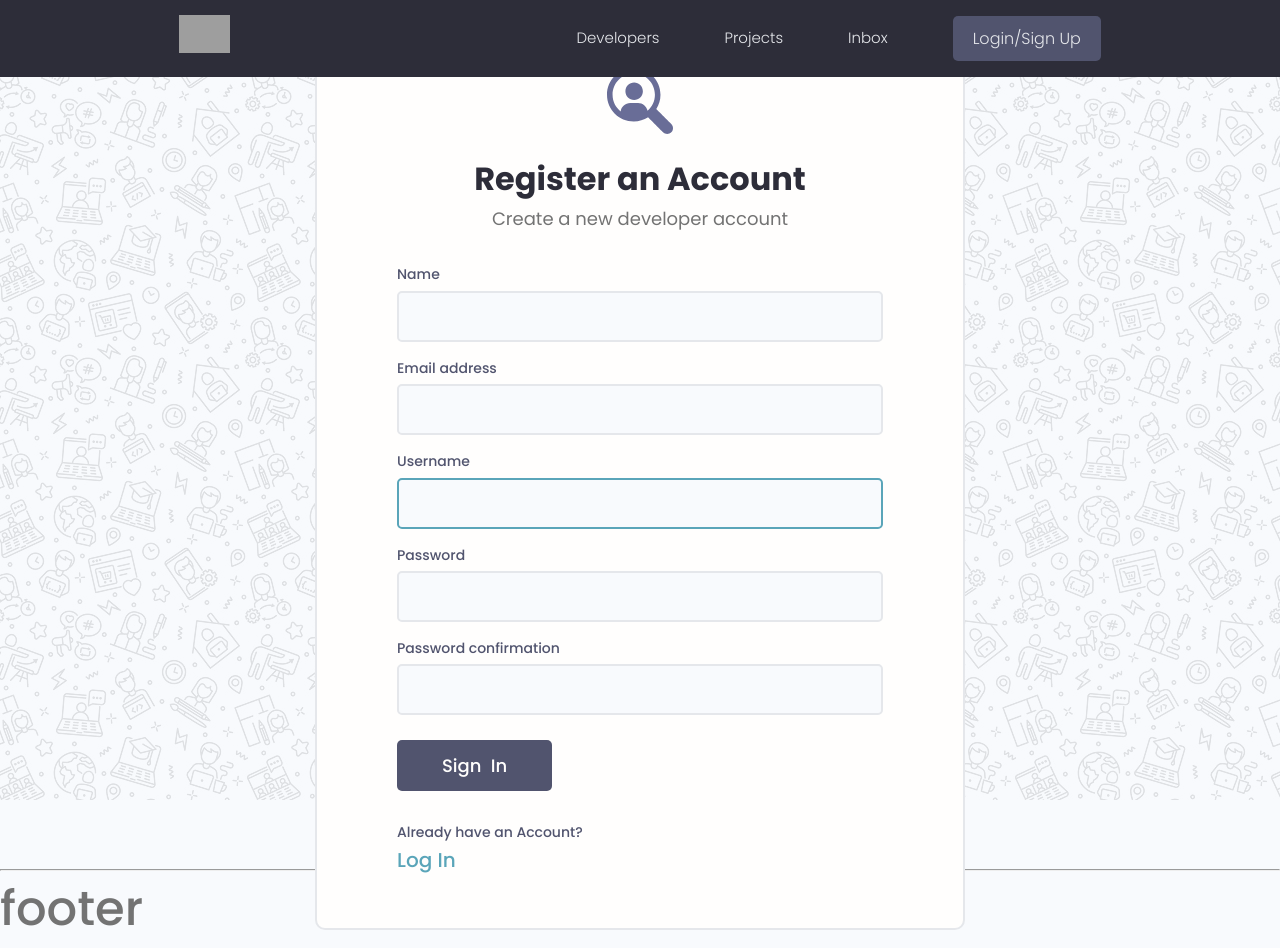
After one commit to zztamazing/Django_project, a Django app: page /register/ in a window 1280 px wide. The commit adds this page. Run offline with Django 4.2, Linux system fonts and the light colour scheme; grey boxes are pictures that could not be loaded.

Commit message:
P20 Styling Login & Register Page

```diff
--- a/projects/templates/projects/single-project.html
+++ b/projects/templates/projects/single-project.html
@@ -37,7 +37,8 @@
                 <div class="column column--2of3">
                     <img class="singleProject__preview" src="{{ project.featured_image.url }}"
                          alt="portfolio thumbnail"/>
-                    <a href="profile.html" class="singleProject__developer">{{ project.owner }}</a>
+                    <a href="{% url 'user-profile' project.owner.id %}"
+                       class="singleProject__developer">By {{ project.owner }}</a>
                     <h2 class="singleProject__title">{{ project.title }}</h2>
                     <h3 class="singleProject__subtitle">About the Project</h3>
                     <div class="singleProject__info">
--- a/projects/views.py
+++ b/projects/views.py
@@ -1,6 +1,7 @@
 from django.shortcuts import render, redirect
 from .models import Project
 from .forms import ProjectForm
+from django.contrib.auth.decorators import login_required
 # Create your views here.
 from django.http import HttpResponse
 
@@ -31,6 +32,7 @@ def project(request, pk):
     return render(request, 'projects/single-project.html', context)
 
 
+@login_required(login_url='login')
 def createProject(request):
     form = ProjectForm()
 
@@ -46,6 +48,7 @@ def createProject(request):
     return render(request, 'projects/project_form.html', context)
 
 
+@login_required(login_url='login')
 def updateProject(request, pk):
     project = Project.objects.get(id=pk)
     form = ProjectForm(instance=project)
@@ -62,6 +65,7 @@ def updateProject(request, pk):
     return render(request, 'projects/project_form.html', context)
 
 
+@login_required(login_url='login')
 def deleteProject(request, pk):
     object = Project.objects.get(id=pk)
 
--- a/templates/main.html
+++ b/templates/main.html
@@ -22,10 +22,28 @@
 <body>
 {% include 'navbar.html' %}
 
+{#{% if messages %}#}
+{#    <ul class="messages">#}
+{#        {% for message in messages %}#}
+{#            <li{% if message.tags %} class="{{ message.tags }}"{% endif %}>{{ message }}</li>#}
+{#        {% endfor %}#}
+{#    </ul>#}
+{#{% endif %}#}
+
+{% if messages %}
+    {% for message in messages %}
+        <div class="alert alert--{{ message.tags }}">
+            <p class="alert__message">{{ message }}</p>
+            <button class="alert__close">x</button>
+        </div>
+    {% endfor %}
+{% endif %}
+
 {% block content %}
 
 {% endblock content %}
 
 {% include 'footer.html' %}
 </body>
+<script src="{% static 'uikit/app.js' %}"></script>
 </html>
--- /dev/null
+++ b/templates/navbar.html
@@ -0,0 +1,29 @@
+{% load static %}
+
+<!-- Header Section -->
+<header class="header">
+    <div class="container container--narrow">
+        <a href="{% url 'profiles' %}" class="header__logo">
+            <img src="{% static 'images/logo.svg' %}" alt="DevSearch Logo"/>
+        </a>
+        <nav class="header__nav">
+            <input type="checkbox" id="responsive-menu"/>
+            <label for="responsive-menu" class="toggle-menu">
+                <span>Menu</span>
+                <div class="toggle-menu__lines"></div>
+            </label>
+            <ul class="header__menu">
+                <li class="header__menuItem"><a href="{% url 'profiles' %}">Developers</a></li>
+                <li class="header__menuItem"><a href="{% url 'projects' %}">Projects</a></li>
+                <li class="header__menuItem"><a href="">Inbox</a></li>
+                {#          <li class="header__menuItem"><a href="{% url 'create-project' %}" class="btn btn--sub">Add Project</a></li>#}
+                {% if request.user.is_authenticated %}
+                    <li class="header__menuItem"><a href="{% url 'create-project' %}">Add Project</a></li>
+                    <li class="header__menuItem"><a href="{% url 'logout' %}" class="btn btn--sub">Logout</a></li>
+                {% else %}
+                    <li class="header__menuItem"><a href="{% url 'login' %}" class="btn btn--sub">Login/Sign Up</a></li>
+                {% endif %}
+            </ul>
+        </nav>
+    </div>
+</header>
--- /dev/null
+++ b/users/forms.py
@@ -0,0 +1,18 @@
+from django.forms import ModelForm
+from django.contrib.auth.models import User
+from django.contrib.auth.forms import UserCreationForm
+
+class CustomUserCreationForm(UserCreationForm):
+    class Meta:
+        model = User
+        fields = ['first_name', 'email', 'username', 'password1', 'password2']
+        labels = {
+            'first_name':'Name',
+
+        }
+
+    def __init__(self, *args, **kwargs):
+        super(CustomUserCreationForm, self).__init__(*args, **kwargs)
+        # self.fields['title'].widget.attrs.update({'class':'input' , 'placeholder':'Add title here'})
+        for name, field in self.fields.items():
+            field.widget.attrs.update({'class': 'input'})
--- a/users/signals.py
+++ b/users/signals.py
@@ -6,7 +6,6 @@ from .models import Profile
 
 @receiver(post_save, sender=User)
 def createProfile(sender, instance, created, **kwargs):
-    print('dddddddddd')
     if created :
         user_instance = instance
         profile = Profile.objects.create(
--- /dev/null
+++ b/users/templates/users/login_register.html
@@ -0,0 +1,117 @@
+{% extends 'main.html' %}
+{% load static %}
+{% block content %}
+    {% if page == 'login' %}
+        {#<form action="{% url 'login' %}" method="POST">#}
+        {#    {% csrf_token %}#}
+        {#    <input type="text" name="username" placeholder="Username">#}
+        {#    <input type="password" name="password" placeholder="Enter password">#}
+        {#    <input type="submit" value="Login">#}
+        {##}
+        {#    <p>Do not have an account? <a href="{% url 'register' %}">Sign Up</a></p>#}
+        {#</form>#}
+
+
+        <div class="auth">
+            <div class="card">
+                <div class="auth__header text-center">
+                    <a href="/">
+                        <img src="{% static 'images/icon.svg' %}" alt="icon"/>
+                    </a>
+                    <h3>Account Login</h3>
+                    <p>Hello Developer, Welcome Back!</p>
+                </div>
+
+                <form action="{% url 'login' %}" method="POST" class="form auth__form">
+                    {% csrf_token %}
+                    <!-- Input:Username -->
+                    <div class="form__field">
+                        <label for="formInput#text">Username: </label>
+                        <input
+                                class="input input--text"
+                                id="formInput#text"
+                                type="text"
+                                name="username"
+                                placeholder="Enter your username..."
+                        />
+                    </div>
+
+                    <!-- Input:Password -->
+                    <div class="form__field">
+                        <label for="formInput#password">Password: </label>
+                        <input
+                                class="input input--password"
+                                id="formInput#passowrd"
+                                type="password"
+                                name="password"
+                                placeholder="••••••••"
+                        />
+                    </div>
+                    <div class="auth__actions">
+                        <input class="btn btn--sub btn--lg" type="submit" value="Log In"/>
+                        <a href="forgetpassword.html">Forget Password?</a>
+                    </div>
+                </form>
+                <div class="auth__alternative">
+                    <p>Don’t have an Account?</p>
+                    <a href="{% url 'register' %}">Sign Up</a>
+                </div>
+            </div>
+        </div>
+        </body>
+
+
+
+
+
+    {% elif page == 'register' %}
+{#        <h1>Register</h1>#}
+{#        <form method="POST" action="{% url 'register' %}">#}
+{#            {% csrf_token %}#}
+{#            {{ form.as_p }}#}
+{#            <input type="submit" value="Register User">#}
+{#        </form>#}
+
+
+
+        <div class="auth">
+            <div class="card">
+                <div class="auth__header text-center">
+                    <a href="/">
+                        <img src="{% static 'images/icon.svg' %}" alt="icon"/>
+                    </a>
+                    <h3>Register an Account</h3>
+                    <p>Create a new developer account</p>
+                </div>
+
+                <form method="POST" action="{% url 'register' %}" class="form auth__form">
+                    {% csrf_token %}
+                    {% for field in form %}
+                        <div class="form__field">
+                            <label for="formInput#text">{{ field.label }} </label>
+                            {{ field }}
+                        </div>
+
+{#                        {% if field.help_text %}#}
+{#                            <small>{{ field.help_text }}</small>#}
+{#                        {% endif %}#}
+
+                        {% for error in field.errors %}
+                            <p style="color: red">{{ error }}</p>
+                        {% endfor %}
+                    {% endfor %}
+                    <!-- Input:Text -->
+
+
+                    <div class="auth__actions">
+                        <input class="btn btn--sub btn--lg" type="submit" value="Sign  In"/>
+                    </div>
+                </form>
+                <div class="auth__alternative">
+                    <p>Already have an Account?</p>
+                    <a href="{% url 'login' %}">Log In</a>
+                </div>
+            </div>
+        </div>
+    {% endif %}
+{% endblock content %}
--- a/users/urls.py
+++ b/users/urls.py
@@ -2,6 +2,10 @@ from django.urls import path
 from . import views
 
 urlpatterns = [
+    path('login/', views.loginUser, name='login'),
+    path('logout/', views.logoutUser, name='logout'),
+    path('register/', views.registerUser, name='register'),
+
     path('', views.profiles, name='profiles'),
     path('profile/<str:pk>/', views.userProfile, name='user-profile'),
 ]
--- a/users/views.py
+++ b/users/views.py
@@ -1,5 +1,9 @@
-from django.shortcuts import render
-from .models import Profile, Skill
+from django.shortcuts import render, redirect
+from django.contrib.auth import login, authenticate, logout
+from django.contrib.auth.models import User
+from .models import Profile
+from django.contrib import messages
+from .forms import CustomUserCreationForm
 
 
 def profiles(request):
@@ -21,3 +25,57 @@ def userProfile(request, pk):
         'otherSkills': otherSkills,
     }
     return render(request, 'users/user-profile.html', context)
+
+
+def loginUser(request):
+    page = 'login'
+    context = {
+        'page': page,
+    }
+    if request.method == 'POST':
+        username = request.POST['username']
+        password = request.POST['password']
+
+        try:
+            user = User.objects.get(username=username)
+        except:
+            messages.error(request, 'Username does no exist')
+
+        user = authenticate(request, username=username, password=password)
+        if user is not None:
+            login(request, user)
+            return redirect('profiles')
+        else:
+            messages.error(request, 'Username or Password is incorrect')
+
+    return render(request, 'users/login_register.html', context)
+
+
+def logoutUser(request):
+    logout(request)
+    messages.info(request, 'User was logged out!')
+    return redirect('login')
+
+
+def registerUser(request):
+    page = 'register'
+    form = CustomUserCreationForm
+    if request.method == "POST":
+        form = CustomUserCreationForm(request.POST)
+        if form.is_valid():
+            user = form.save(commit=False)
+            user.username = user.username.lower()
+            user.save()
+
+            messages.success(request, 'User account was created!')
+            login(request, user)
+
+            return redirect('profiles')
+
+        else:
+            messages.error(request, 'An error has occurred during registration')
+    context = {
+        'page': page,
+        'form': form,
+    }
+    return render(request, 'users/login_register.html', context)
```
Also changed, not shown: templates/login.html (added, +52 -0 lines), templates/signup.html (added, +89 -0 lines), db.sqlite3, static/images/favicon.ico (added), static/images/icon.svg (added), static/images/pattern.jpg (added).
